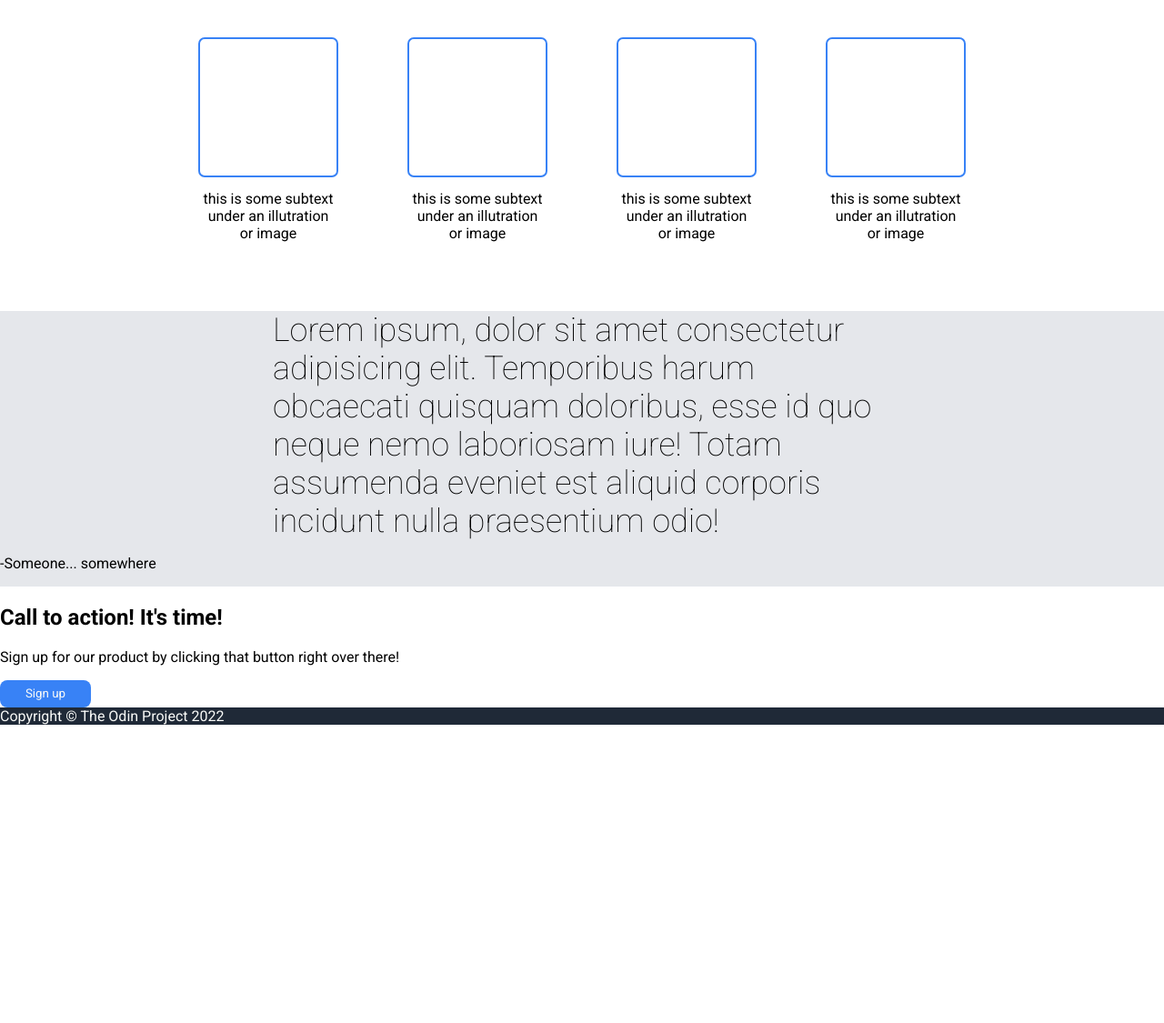
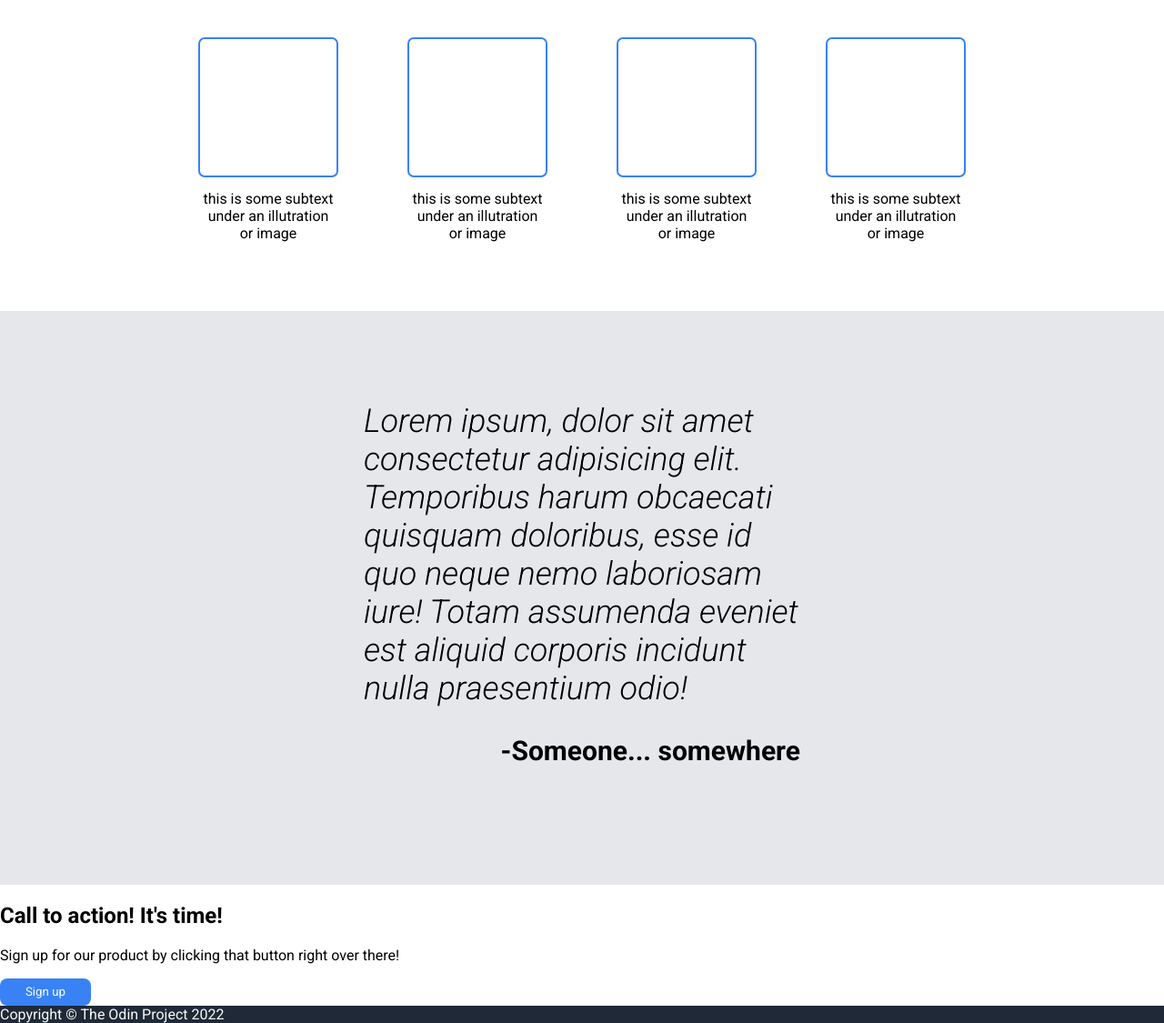
Before and after one commit to immonroe/landing-page, a plain HTML site: page index.html in a window 1280 px wide. Shown: the part 655-1780 px from the top of the page at 91% size. Before the commit the page ends 1452 px from the top, so only its background shows below. Drawn offline with Linux system fonts and the light colour scheme.

Commit message:
Added flex properties to wisdom section

```diff
--- a/index.html
+++ b/index.html
@@ -72,8 +72,14 @@
         </div>
     </div>
     <div class="action-section">
-        <h2>Call to action! It's time!</h2>
-        <p>Sign up for our product by clicking that button right over there!</p>
+        <div class="action-info">
+            <div class="action-title">
+                <h2>Call to action! It's time!</h2>
+            </div>
+            <div class="action-content">
+                <p>Sign up for our product by clicking that button right over there!</p>
+            </div>
+        </div>
         <button>Sign up</button>
     </div>
     <div class="footer">
--- a/style.css
+++ b/style.css
@@ -136,20 +136,48 @@ img {
 
 .wisdom-section {
     background: #e5e7eb;
+    display: flex;
+    flex-direction: column;
+    padding: 100px 400px;
 }
 
 .quote {
     font-size: 36px;
-    font: 1,300;
-    font-weight: 100;
+    font-style: italic;
+    font-weight: 300;
     display: flex;
-    margin: 0 300px;
+    margin: 0;
 }
 
-.author{
+.author {
     display: flex;
+    justify-content: right;
+    font-size: 30px;
+    font-weight: 700;
 }
 
 /* ACTION SECTION */
 
+.action-section {
+    display: flex;
+    flex-direction: column;
+}
+
+/* .action-info {
+    display: flex;
+    flex-direction: row;
+} */
+
+.action-title {
+
+}
+
+.action-content {
+
+}
+
+button {
+
+}
+
 /* FOOTER */
```
